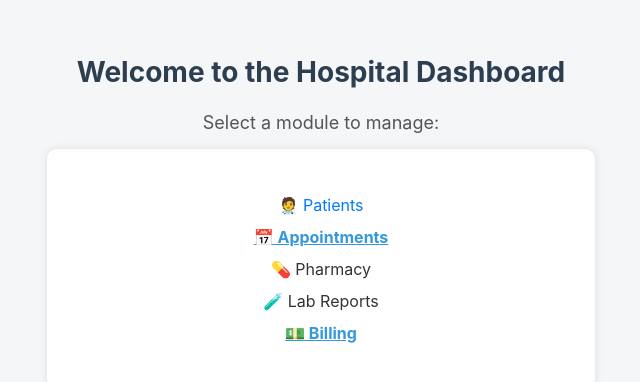
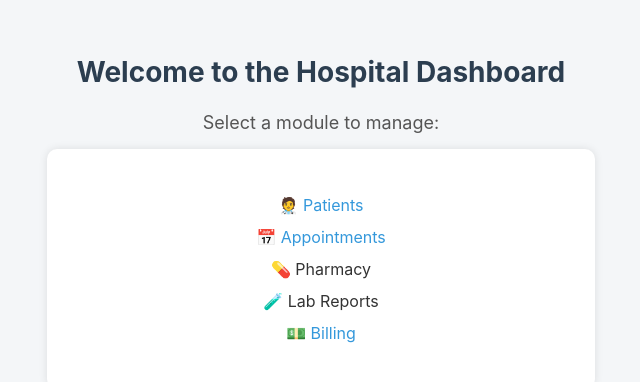
Before and after one commit to jayasakthyasri/Hospital-management-frontend, a React (Create React App) app: page /dashboard in a window 1280 px wide. Shown: the top 382 px of the page, without its empty margins (319-959 px from the left). Built offline with nearby package versions, Linux system fonts and the light colour scheme.

Commit message:
changes made in clicking links

```diff
--- a/src/pages/Dashboard.js
+++ b/src/pages/Dashboard.js
@@ -85,13 +85,13 @@ const styles = {
    clickable: {
     cursor: 'pointer',
     color: '#3498db',
-    fontWeight: 'bold',
-    textDecoration: 'underline',
+
+
   },
 
   linkItem: {
     cursor: 'pointer',
-    color: '#007BFF'
+    color: '#3498db'
 }
 }
 export default Dashboard;
```
